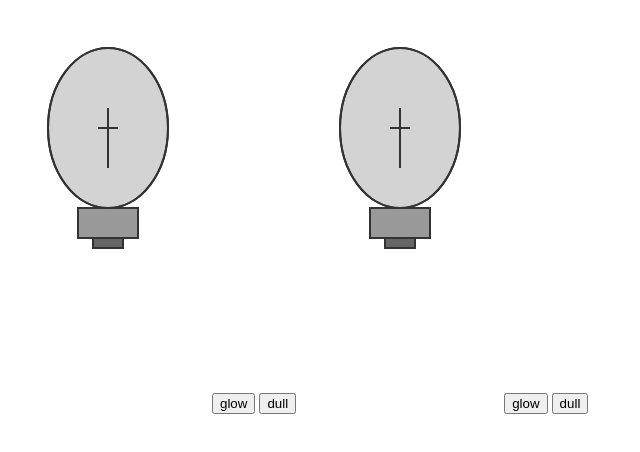
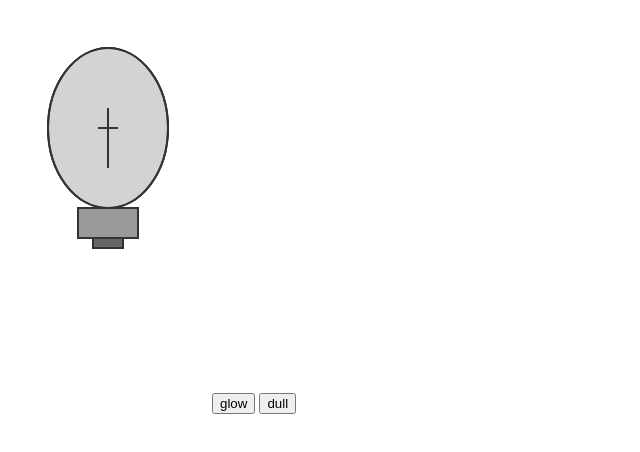
Before and after one commit to Atharva-develop/practic, a plain HTML site: page index.html in a window 1280 px wide. Shown: the whole page, without its empty margins (0-640 px from the left). Drawn offline with Linux system fonts and the light colour scheme.

Commit message:
Update index.html

```diff
--- a/index.html
+++ b/index.html
@@ -28,33 +28,3 @@
   <button id="bt2" onclick="off()">dull</button>
 </body>
 </html>
-<!DOCTYPE html>
-<html lang="en">
-<head>
-    <meta charset="UTF-8">
-    <meta name="viewport" content="width=device-width, initial-scale=1.0">
-    <title>Document</title>
-    <script src="index.js" defer></script>
-</head>
-<body>
-  <svg width="200" height="400" viewBox="0 0 200 400" xmlns="http://www.w3.org/2000/svg">
-    <!-- Bulb -->
-    <ellipse id="bulb" cx="100" cy="120" rx="60" ry="80" fill="lightgray" stroke="#333" stroke-width="2"/>
-
-    <!-- Base -->
-    <rect x="70" y="200" width="60" height="30" fill="#999" stroke="#333" stroke-width="2"/>
-    <rect x="85" y="230" width="30" height="10" fill="#666" stroke="#333" stroke-width="2"/>
-
-    <!-- Filament -->
-    <line x1="100" y1="100" x2="100" y2="160" stroke="#333" stroke-width="2"/>
-    <line x1="90" y1="120" x2="110" y2="120" stroke="#333" stroke-width="2"/>
-    <line x1="100" y1="140" x2="100" y2="150" stroke="#333" stroke-width="2"/>
-
-    <!-- Outline of the bulb -->
-    <ellipse cx="100" cy="120" rx="60" ry="80" fill="none" stroke="#333" stroke-width="2"/>
-  </svg>
-
-  <button id="bt" onclick="on()">glow</button>
-  <button id="bt2" onclick="off()">dull</button>
-</body>
-</html>
```
